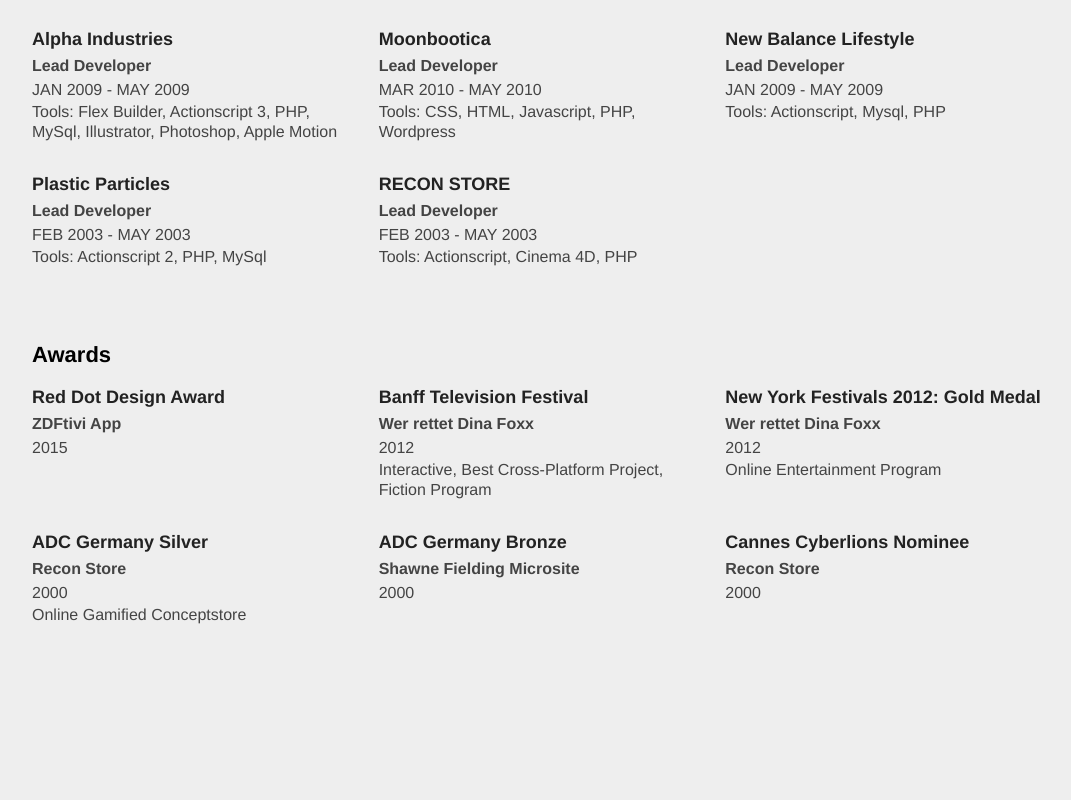
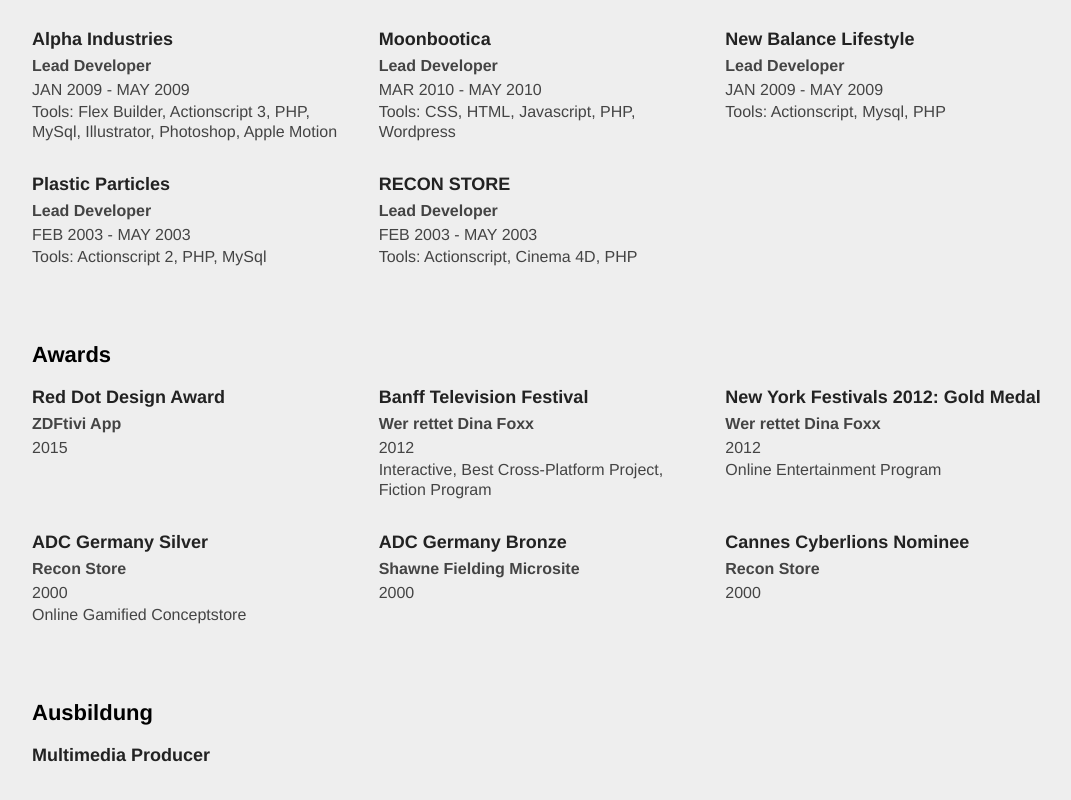
Before and after one commit to campsafari/campsafari.github.io, a React (Create React App) app: page / in a window 1280 px wide. Shown: the part 1587-2387 px from the top of the page, without its empty margins (96-1167 px from the left). Before the commit the page ends 2292 px from the top, so only its background shows below. Built offline with nearby package versions, Linux system fonts and the light colour scheme; a web font is replaced by a local one.

Commit message:
chore: update description

```diff
--- a/src/App.js
+++ b/src/App.js
@@ -103,6 +103,19 @@
                     />
                 ) }
             />
+            <ItemGrid
+                title={ Portfolio.education.title }
+                items={ Portfolio.education.items }
+                renderItem={ ( item, index ) => (
+                    <Item
+                        key={ index }
+                        title={ item.title }
+                        subtitle={ item.project }
+                        date={ item.date }
+                        details={ item.description }
+                    />
+                ) }
+            />
         </div>
     )
 }
```
